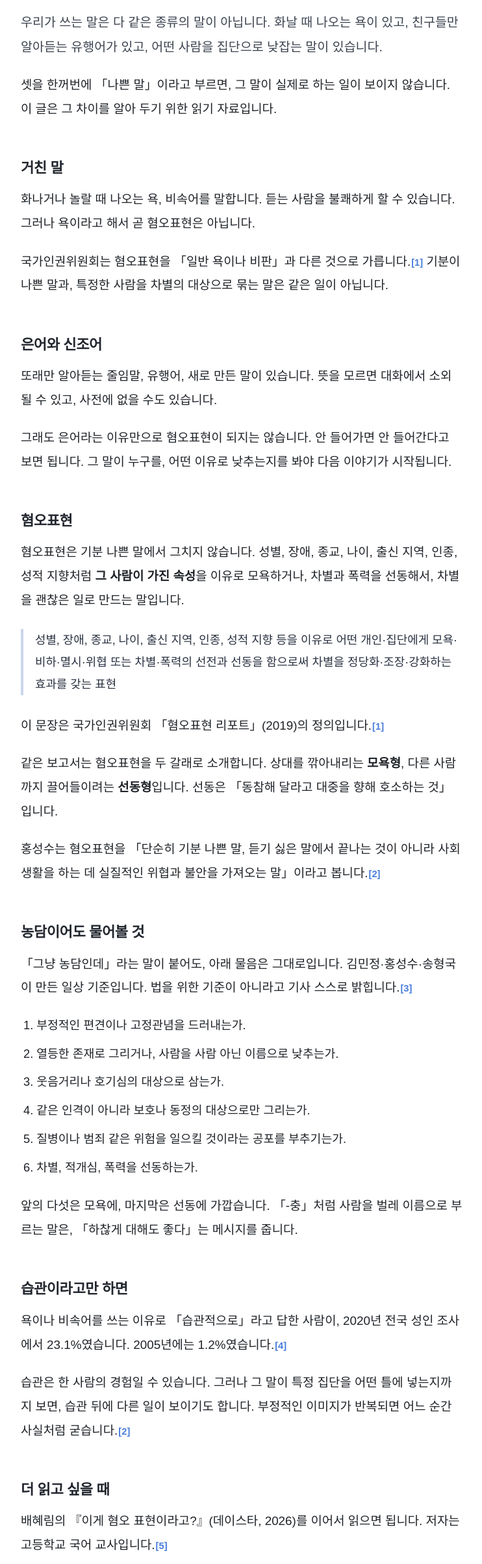
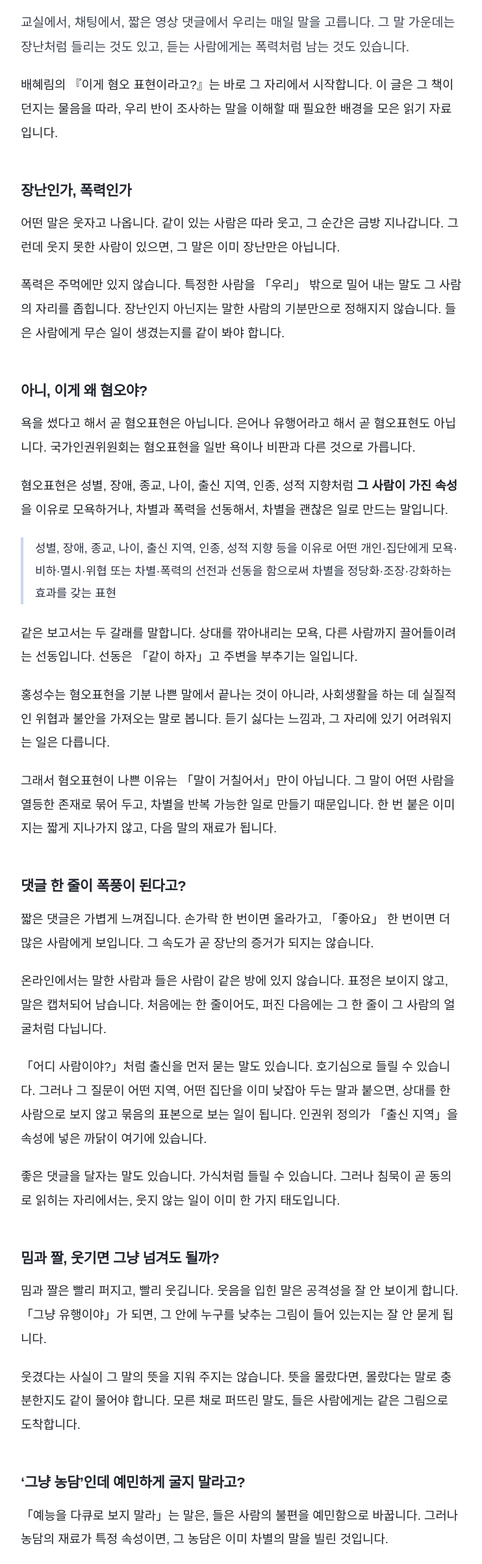
Before and after one commit to riedle03/redgreen-web, a plain HTML site: page hate-speech.html in a window 1280 px wide. Shown: the part 361-2768 px from the top of the page at 65% size, without its empty margins (268-1010 px from the left). Drawn offline with Linux system fonts and the light colour scheme; a web font is replaced by a local one.

Commit message:
책의 물음을 따라 읽기 자료를 다시 쓴다

```diff
--- a/hate-speech.html
+++ b/hate-speech.html
@@ -6,7 +6,7 @@
   <meta charset="UTF-8">
   <meta name="viewport" content="width=device-width, initial-scale=1.0">
   <title>이게 혐오표현일까 — 읽기 자료 · RED RED GREEN GREEN</title>
-  <meta name="description" content="거친 말, 은어, 혐오표현이 어떻게 다른지 알아 두는 읽기 자료입니다.">
+  <meta name="description" content="거친 말과 혐오표현이 어떻게 다른지, 농담과 댓글과 교실에서 그 말이 무엇을 하는지 알아 두는 읽기 자료입니다.">
   <link rel="stylesheet" href="https://cdn.jsdelivr.net/gh/orioncactus/pretendard@v1.3.9/dist/web/static/pretendard.min.css">
   <link rel="stylesheet" href="styles.css">
   <link rel="stylesheet" href="design-v2.css">
@@ -35,8 +35,8 @@
     }
     .article h2 {
       font-size: 1.38rem;
-      line-height: 1.35;
-      margin: 2.6em 0 .7em;
+      line-height: 1.4;
+      margin: 2.5em 0 .75em;
       font-weight: 800;
       letter-spacing: -0.02em;
     }
@@ -54,7 +54,7 @@
       font-weight: 500;
     }
     .article blockquote {
-      margin: 1.4em 0 1.6em;
+      margin: 1.35em 0 1.5em;
       padding: 0 0 0 1em;
       border-left: 4px solid #c9d6ee;
       font-size: 1.12rem;
@@ -62,7 +62,7 @@
       font-weight: 500;
       color: #2a3140;
     }
-    .article ol, .article ul {
+    .article ol {
       margin: 0 0 1.4em;
       padding-left: 1.35em;
     }
@@ -70,25 +70,9 @@
       font-size: 1.14rem;
       line-height: 1.85;
       font-weight: 450;
-      margin: 0 0 .55em;
+      margin: 0 0 .5em;
       color: #1f2328;
     }
-    .article a.fn {
-      font-size: .78em;
-      font-weight: 700;
-      text-decoration: none;
-      color: var(--blue);
-      margin-left: 1px;
-    }
-    .notes {
-      margin-top: 3.2em;
-      padding-top: 1.6em;
-      border-top: 1px solid #e6e8ee;
-    }
-    .notes h2 { margin-top: 0; font-size: 1.12rem; color: #5b6370; }
-    .notes ol { padding-left: 1.2em; }
-    .notes li { font-size: .95rem; line-height: 1.7; color: #5b6370; font-weight: 500; }
-    .notes a { font-weight: 700; }
     @media print {
       .site-header, .back-link, .site-footer { display: none; }
       .read-hero { padding-top: 0; }
@@ -125,28 +109,34 @@
         <p class="kicker">읽기 자료</p>
         <h1>이게 혐오표현일까</h1>
 
-        <p class="lead">우리가 쓰는 말은 다 같은 종류의 말이 아닙니다. 화날 때 나오는 욕이 있고, 친구들만 알아듣는 유행어가 있고, 어떤 사람을 집단으로 낮잡는 말이 있습니다.</p>
-        <p>셋을 한꺼번에 「나쁜 말」이라고 부르면, 그 말이 실제로 하는 일이 보이지 않습니다. 이 글은 그 차이를 알아 두기 위한 읽기 자료입니다.</p>
+        <p class="lead">교실에서, 채팅에서, 짧은 영상 댓글에서 우리는 매일 말을 고릅니다. 그 말 가운데는 장난처럼 들리는 것도 있고, 듣는 사람에게는 폭력처럼 남는 것도 있습니다.</p>
+        <p>배혜림의 『이게 혐오 표현이라고?』는 바로 그 자리에서 시작합니다. 이 글은 그 책이 던지는 물음을 따라, 우리 반이 조사하는 말을 이해할 때 필요한 배경을 모은 읽기 자료입니다.</p>
 
-        <h2>거친 말</h2>
-        <p>화나거나 놀랄 때 나오는 욕, 비속어를 말합니다. 듣는 사람을 불쾌하게 할 수 있습니다. 그러나 욕이라고 해서 곧 혐오표현은 아닙니다.</p>
-        <p>국가인권위원회는 혐오표현을 「일반 욕이나 비판」과 다른 것으로 가릅니다.<a class="fn" href="#n1" id="r1">[1]</a> 기분이 나쁜 말과, 특정한 사람을 차별의 대상으로 묶는 말은 같은 일이 아닙니다.</p>
+        <h2>장난인가, 폭력인가</h2>
+        <p>어떤 말은 웃자고 나옵니다. 같이 있는 사람은 따라 웃고, 그 순간은 금방 지나갑니다. 그런데 웃지 못한 사람이 있으면, 그 말은 이미 장난만은 아닙니다.</p>
+        <p>폭력은 주먹에만 있지 않습니다. 특정한 사람을 「우리」 밖으로 밀어 내는 말도 그 사람의 자리를 좁힙니다. 장난인지 아닌지는 말한 사람의 기분만으로 정해지지 않습니다. 들은 사람에게 무슨 일이 생겼는지를 같이 봐야 합니다.</p>
 
-        <h2>은어와 신조어</h2>
-        <p>또래만 알아듣는 줄임말, 유행어, 새로 만든 말이 있습니다. 뜻을 모르면 대화에서 소외될 수 있고, 사전에 없을 수도 있습니다.</p>
-        <p>그래도 은어라는 이유만으로 혐오표현이 되지는 않습니다. 안 들어가면 안 들어간다고 보면 됩니다. 그 말이 누구를, 어떤 이유로 낮추는지를 봐야 다음 이야기가 시작됩니다.</p>
+        <h2>아니, 이게 왜 혐오야?</h2>
+        <p>욕을 썼다고 해서 곧 혐오표현은 아닙니다. 은어나 유행어라고 해서 곧 혐오표현도 아닙니다. 국가인권위원회는 혐오표현을 일반 욕이나 비판과 다른 것으로 가릅니다.</p>
+        <p>혐오표현은 성별, 장애, 종교, 나이, 출신 지역, 인종, 성적 지향처럼 <strong>그 사람이 가진 속성</strong>을 이유로 모욕하거나, 차별과 폭력을 선동해서, 차별을 괜찮은 일로 만드는 말입니다.</p>
+        <blockquote>성별, 장애, 종교, 나이, 출신 지역, 인종, 성적 지향 등을 이유로 어떤 개인·집단에게 모욕·비하·멸시·위협 또는 차별·폭력의 선전과 선동을 함으로써 차별을 정당화·조장·강화하는 효과를 갖는 표현</blockquote>
+        <p>같은 보고서는 두 갈래를 말합니다. 상대를 깎아내리는 모욕, 다른 사람까지 끌어들이려는 선동입니다. 선동은 「같이 하자」고 주변을 부추기는 일입니다.</p>
+        <p>홍성수는 혐오표현을 기분 나쁜 말에서 끝나는 것이 아니라, 사회생활을 하는 데 실질적인 위협과 불안을 가져오는 말로 봅니다. 듣기 싫다는 느낌과, 그 자리에 있기 어려워지는 일은 다릅니다.</p>
+        <p>그래서 혐오표현이 나쁜 이유는 「말이 거칠어서」만이 아닙니다. 그 말이 어떤 사람을 열등한 존재로 묶어 두고, 차별을 반복 가능한 일로 만들기 때문입니다. 한 번 붙은 이미지는 짧게 지나가지 않고, 다음 말의 재료가 됩니다.</p>
 
-        <h2>혐오표현</h2>
-        <p>혐오표현은 기분 나쁜 말에서 그치지 않습니다. 성별, 장애, 종교, 나이, 출신 지역, 인종, 성적 지향처럼 <strong>그 사람이 가진 속성</strong>을 이유로 모욕하거나, 차별과 폭력을 선동해서, 차별을 괜찮은 일로 만드는 말입니다.</p>
-        <blockquote>
-          성별, 장애, 종교, 나이, 출신 지역, 인종, 성적 지향 등을 이유로 어떤 개인·집단에게 모욕·비하·멸시·위협 또는 차별·폭력의 선전과 선동을 함으로써 차별을 정당화·조장·강화하는 효과를 갖는 표현
-        </blockquote>
-        <p>이 문장은 국가인권위원회 「혐오표현 리포트」(2019)의 정의입니다.<a class="fn" href="#n1">[1]</a></p>
-        <p>같은 보고서는 혐오표현을 두 갈래로 소개합니다. 상대를 깎아내리는 <strong>모욕형</strong>, 다른 사람까지 끌어들이려는 <strong>선동형</strong>입니다. 선동은 「동참해 달라고 대중을 향해 호소하는 것」입니다.</p>
-        <p>홍성수는 혐오표현을 「단순히 기분 나쁜 말, 듣기 싫은 말에서 끝나는 것이 아니라 사회생활을 하는 데 실질적인 위협과 불안을 가져오는 말」이라고 봅니다.<a class="fn" href="#n2" id="r2">[2]</a></p>
+        <h2>댓글 한 줄이 폭풍이 된다고?</h2>
+        <p>짧은 댓글은 가볍게 느껴집니다. 손가락 한 번이면 올라가고, 「좋아요」 한 번이면 더 많은 사람에게 보입니다. 그 속도가 곧 장난의 증거가 되지는 않습니다.</p>
+        <p>온라인에서는 말한 사람과 들은 사람이 같은 방에 있지 않습니다. 표정은 보이지 않고, 말은 캡처되어 남습니다. 처음에는 한 줄이어도, 퍼진 다음에는 그 한 줄이 그 사람의 얼굴처럼 다닙니다.</p>
+        <p>「어디 사람이야?」처럼 출신을 먼저 묻는 말도 있습니다. 호기심으로 들릴 수 있습니다. 그러나 그 질문이 어떤 지역, 어떤 집단을 이미 낮잡아 두는 말과 붙으면, 상대를 한 사람으로 보지 않고 묶음의 표본으로 보는 일이 됩니다. 인권위 정의가 「출신 지역」을 속성에 넣은 까닭이 여기에 있습니다.</p>
+        <p>좋은 댓글을 달자는 말도 있습니다. 가식처럼 들릴 수 있습니다. 그러나 침묵이 곧 동의로 읽히는 자리에서는, 웃지 않는 일이 이미 한 가지 태도입니다.</p>
 
-        <h2>농담이어도 물어볼 것</h2>
-        <p>「그냥 농담인데」라는 말이 붙어도, 아래 물음은 그대로입니다. 김민정·홍성수·송형국이 만든 일상 기준입니다. 법을 위한 기준이 아니라고 기사 스스로 밝힙니다.<a class="fn" href="#n3" id="r3">[3]</a></p>
+        <h2>밈과 짤, 웃기면 그냥 넘겨도 될까?</h2>
+        <p>밈과 짤은 빨리 퍼지고, 빨리 웃깁니다. 웃음을 입힌 말은 공격성을 잘 안 보이게 합니다. 「그냥 유행이야」가 되면, 그 안에 누구를 낮추는 그림이 들어 있는지는 잘 안 묻게 됩니다.</p>
+        <p>웃겼다는 사실이 그 말의 뜻을 지워 주지는 않습니다. 뜻을 몰랐다면, 몰랐다는 말로 충분한지도 같이 물어야 합니다. 모른 채로 퍼뜨린 말도, 들은 사람에게는 같은 그림으로 도착합니다.</p>
+
+        <h2>‘그냥 농담’인데 예민하게 굴지 말라고?</h2>
+        <p>「예능을 다큐로 보지 말라」는 말은, 들은 사람의 불편을 예민함으로 바꿉니다. 그러나 농담의 재료가 특정 속성이면, 그 농담은 이미 차별의 말을 빌린 것입니다.</p>
+        <p>김민정·홍성수·송형국이 일상에서 쓰라고 만든 물음은 이렇습니다. 법을 위한 기준이 아닙니다.</p>
         <ol>
           <li>부정적인 편견이나 고정관념을 드러내는가.</li>
           <li>열등한 존재로 그리거나, 사람을 사람 아닌 이름으로 낮추는가.</li>
@@ -155,33 +145,39 @@
           <li>질병이나 범죄 같은 위험을 일으킬 것이라는 공포를 부추기는가.</li>
           <li>차별, 적개심, 폭력을 선동하는가.</li>
         </ol>
-        <p>앞의 다섯은 모욕에, 마지막은 선동에 가깝습니다. 「-충」처럼 사람을 벌레 이름으로 부르는 말은, 「하찮게 대해도 좋다」는 메시지를 줍니다.</p>
+        <p>「-충」처럼 사람을 벌레 이름으로 부르는 말은, 하찮게 대해도 좋다는 메시지를 줍니다. 앞에 다섯은 모욕에, 마지막은 선동에 가깝습니다.</p>
 
-        <h2>습관이라고만 하면</h2>
-        <p>욕이나 비속어를 쓰는 이유로 「습관적으로」라고 답한 사람이, 2020년 전국 성인 조사에서 23.1%였습니다. 2005년에는 1.2%였습니다.<a class="fn" href="#n4" id="r4">[4]</a></p>
-        <p>습관은 한 사람의 경험일 수 있습니다. 그러나 그 말이 특정 집단을 어떤 틀에 넣는지까지 보면, 습관 뒤에 다른 일이 보이기도 합니다. 부정적인 이미지가 반복되면 어느 순간 사실처럼 굳습니다.<a class="fn" href="#n2">[2]</a></p>
+        <h2>교실에서</h2>
+        <p>학교에서는 같은 말이 어떤 학생에게는 매일의 배경음이고, 어떤 학생에게는 그 자리에 있기 어려운 공기입니다. 장난으로 시작한 드립이 반복되면, 교실은 그 말을 연습하는 곳이 됩니다.</p>
+        <p>그 말을 듣고도 웃지 않을 수 있는가. 그 용기는 구호가 아닙니다. 한 번 웃지 않으면 분위기가 깨질까 봐 따라 웃는 일이, 그 말을 계속 쓰게 하는 원인이 되기도 합니다.</p>
+        <p>국립국어원 조사에서, 욕과 비속어를 쓰는 이유로 「습관적으로」라고 답한 사람은 2020년에 23.1%였습니다. 2005년에는 1.2%였습니다. 습관은 한 사람의 경험일 수 있습니다. 그러나 교실에서 그 습관이 누구를 어떤 틀에 넣는 말과 겹치면, 습관 뒤에 다른 일이 보입니다. 부정적인 이미지가 반복되면 어느 순간 사실처럼 굳습니다.</p>
 
-        <h2>더 읽고 싶을 때</h2>
-        <p>배혜림의 『이게 혐오 표현이라고?』(데이스타, 2026)를 이어서 읽으면 됩니다. 저자는 고등학교 국어 교사입니다.<a class="fn" href="#n5" id="r5">[5]</a></p>
+        <h2>혐오 표현의 자유는 있을까</h2>
+        <p>하고 싶은 말을 할 자유는 있습니다. 비판하는 말도 그 안에 들어갑니다. 한국인터넷자율정책기구의 가이드라인도 표현의 자유를 먼저 둡니다. 갈등이 생긴다고 해서 무조건 지우라는 뜻이 아닙니다.</p>
+        <p>다만 특정한 속성을 이유로, 특정한 사람을 향해, 차별이나 폭력을 공공연히 선동하는 말까지 같은 자유로 보지는 않습니다. 생각만으로 누군가를 미워하는 일과, 그 미움을 말로 퍼뜨려 다른 사람까지 움직이게 하는 일은 다릅니다.</p>
+        <p>말을 짧게 줄이면 빠르습니다. 그 짧은 말이 사람을 한 속성으로만 남기면, 효율이 곧 낮춤이 됩니다.</p>
 
-        <section class="notes" aria-label="이 글이 참고한 자료">
-          <h2>이 글이 참고한 자료</h2>
-          <ol>
-            <li id="n1">국가인권위원회, 「혐오표현 리포트」, 2019. 이은혜, 뉴스앤조이, 2019-11-01. <a href="http://www.newsnjoy.or.kr/news/articleView.html?idxno=225665" target="_blank" rel="noopener">기사</a></li>
-            <li id="n2">홍성수, 『말이 칼이 될 때』, 어크로스, 2018. 경향신문, 2022-04-07. <a href="https://www.khan.co.kr/article/202204071510001" target="_blank" rel="noopener">기사</a></li>
-            <li id="n3">김민정·홍성수·송형국, 「농담이었다고요?…이런 게 ‘혐오표현’입니다」, KBS, 2022-04-21. <a href="https://news.kbs.co.kr/news/pc/view/view.do?ncd=5445657" target="_blank" rel="noopener">기사</a></li>
-            <li id="n4">국립국어원, 「2020년 국민의 언어 의식 조사」. 임동근, 연합뉴스, 2021-03-10. <a href="https://www.yna.co.kr/view/AKR20210310070800005" target="_blank" rel="noopener">기사</a></li>
-            <li id="n5">배혜림 글, 유희 그림, 『이게 혐오 표현이라고?』, 데이스타, 2026. <a href="https://www.yes24.com/product/goods/193359328" target="_blank" rel="noopener">Yes24</a></li>
-          </ol>
-        </section>
+        <h2>나도 그 자리에 있을 수 있다</h2>
+        <p>나이를 낮잡는 말은 지금 웃기는 말처럼 들릴 수 있습니다. 그러나 그 말의 대상은 고정되어 있지 않습니다. 오늘은 다른 세대를 놀리는 말이, 내일은 나를 가리키는 말이 됩니다.</p>
+        <p>「진지하다」는 이유로 사람을 벌레 이름에 붙이는 말도 있습니다. 질문을 막으면, 그 자리에서는 누가 이겨 보이는 것처럼 느껴질 수 있습니다. 사실은 그 말 때문에 다음 질문이 사라집니다.</p>
+        <p>혐오표현의 대상은 「나와 상관없는 누군가」로 남아 있지 않습니다. 속성은 누구에게나 있습니다. 그 속성만 남기고 사람을 지우는 말은, 대상만 바꾸면 다시 쓰입니다.</p>
+
+        <h2>어, 상처 주네</h2>
+        <p>분위기를 살리려고 한 말이 다른 사람의 기분을 죽이는 일이 있습니다. 말한 사람은 의도가 없었다고 합니다. 들은 사람은 그 자리에 있기 어려워집니다. 둘 다 사실일 수 있습니다. 의도가 없다고 해서 영향이 없어지지는 않습니다.</p>
+        <p>불안은 혐오를 잘 키웁니다. 「저 사람들이 위험하다」는 그림이 붙으면, 모욕은 보호처럼 포장됩니다. 앞에서 본 다섯 번째 물음—질병이나 범죄를 어떤 집단의 이름으로 묶는 일—이 그 자리입니다.</p>
+        <p>말 하나를 바꾼다고 생각이 바뀌는가. 한 번에 바뀌지는 않습니다. 그래도 그 자리에서 쓰는 말이 바뀌면, 따라 웃어야 하는 압력은 줄어듭니다. 누구나 존중받을 권리가 있다는 말은 구호로 남겨 두면 힘이 없습니다. 그 자리에서 어떤 말을 고르느냐로 드러납니다.</p>
+
+        <h2>혐오는 힙하지 않다</h2>
+        <p>낮추는 말이 센 말, 멋진 말처럼 유통될 때가 있습니다. 오글거린다는 이유로 존중의 말을 막으면, 남는 것은 더 짧은 공격뿐입니다.</p>
+        <p>다른 것과 틀린 것은 다릅니다. 다른 사람을 틀린 사람으로 만드는 말은, 사람 대신 속성만 남깁니다.</p>
+        <p>모두가 같은 말을 쓸 필요는 없습니다. 조사하는 우리에게 필요한 것은, 우리 반에서 실제로 도는 그 말이 장난으로 끝나는지, 누구를 어디로 밀어 내는지를 가릴 수 있는 눈입니다. 그 눈이 있으면 「이게 혐오표현일까」라는 물음에, 구호가 아니라 근거로 답할 수 있습니다.</p>
       </article>
     </div>
   </main>
 
   <footer class="site-footer">
     <div class="wrap">
-      <p>읽기 자료입니다. 칸을 채우는 활동지가 아닙니다.</p>
-      <p class="credits">RED RED GREEN GREEN · 학급 언어생활 사례 조사 프로젝트</p>
+      <p>읽기 자료 · RED RED GREEN GREEN · 학급 언어생활 사례 조사 프로젝트</p>
     </div>
   </footer>
   <script src="script.js"></script>
```
